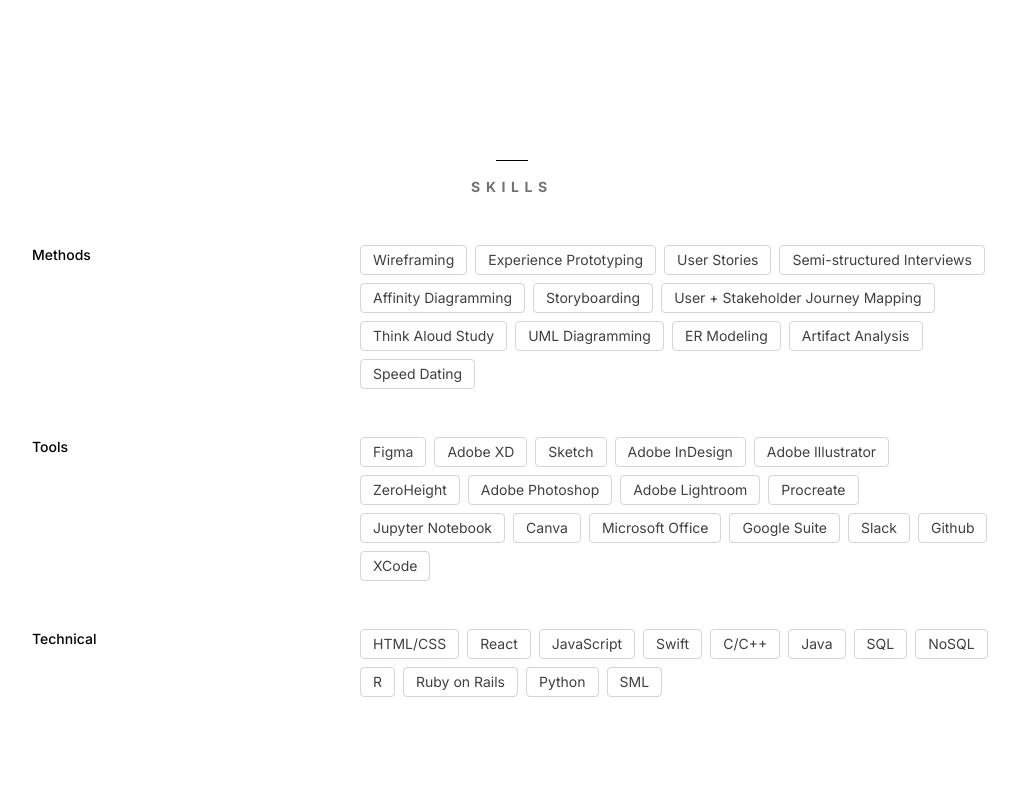
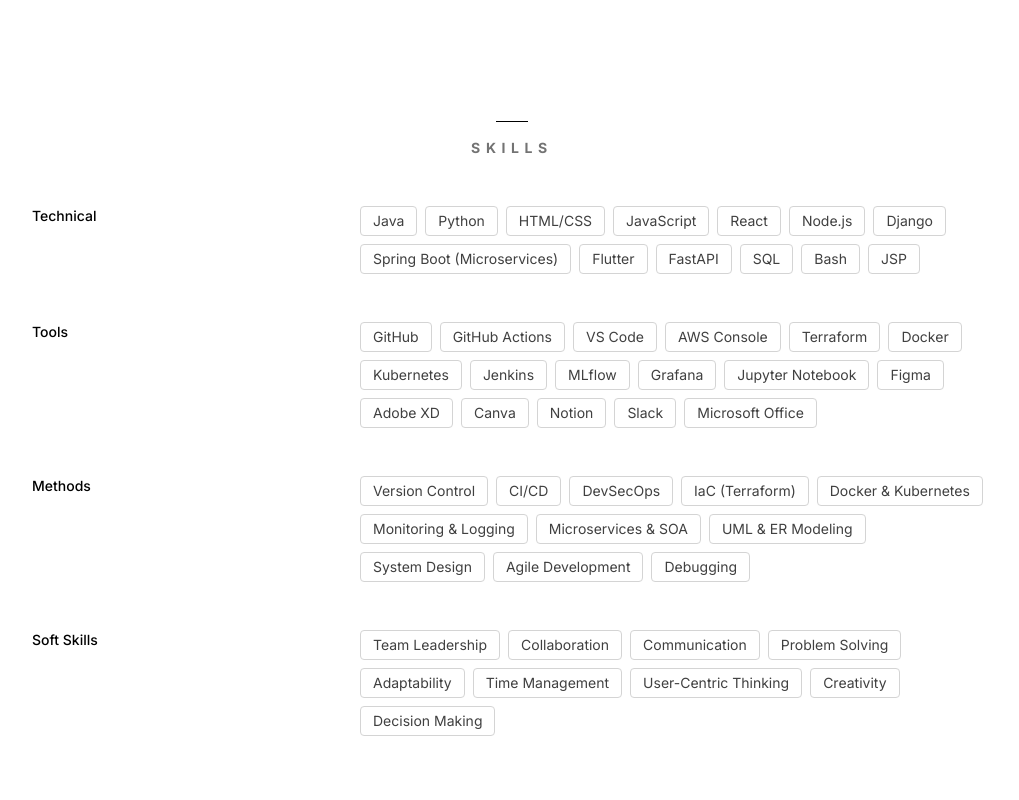
Before and after one commit to y-a-s-h-9/yashashvi, a React (Vite) app: page / in a window 1280 px wide. Shown: the part 1940-2740 px from the top of the page, without its empty margins (128-1147 px from the left). Built offline with nearby package versions, Linux system fonts and the light colour scheme.

Commit message:
Update site

```diff
--- a/index.html
+++ b/index.html
@@ -2,9 +2,9 @@
 <html lang="en">
   <head>
     <meta charset="UTF-8" />
-
     <meta name="viewport" content="width=device-width, initial-scale=1.0" />
-    <title>Yashashvi B </title>
+<title>Yashashvi B</title>
+<link rel="icon" type="image/png" href="/logo.png" />
     <meta name="description" content="Yashashvi B - Software Engineer specializing in distributed systems, scalable architecture, and innovative solutions. Building the future of technology." />
     <meta name="keywords" content="software engineer, system architect, distributed systems, scalable solutions, full-stack developer, tech innovation" />
     <meta name="author" content="Yashashvi B" />
--- a/src/components/ScrollablePortfolio.tsx
+++ b/src/components/ScrollablePortfolio.tsx
@@ -107,10 +107,6 @@
   "こんにちは、私は",        // Japanese — "Konnichiwa, watashi wa"
   "ನಮಸ್ಕಾರ, ನಾನು",     // Kannada — "Namaskāra, nānu"
    "안녕하세요, 저는",         // Korean — "Annyeonghaseyo, jeoneun"
-
-
-
-
 
 
 ];
@@ -230,6 +226,15 @@
       image: p3,
       link: "https://github.com/y-a-s-h-9/Email-sms_Phish_detector"
     },
+     {
+      title: 'ChatBot_with_Amazon_Lex',
+      year: '2024',
+      description: 'Built a smart voice/text chatbot using Amazon Lex and AWS Lambda.',
+      tech: 'AWS Lex • Lambda • Python • API Gateway',
+      impact: '99.9% uptime',
+      image: p6,
+      link: "https://github.com/y-a-s-h-9/ChatBot_with_Amazon_Lex"
+    },
     {
       title: 'Tic Tac Toe Game – Flutter Project',
       year: '2023',
@@ -247,17 +252,9 @@
       impact: '99.9% uptime',
       image: p5,
       link: "https://github.com/y-a-s-h-9/Django-FHS-Project"
-    },
+    }
 
-    {
-      title: 'ChatBot_with_Amazon_Lex',
-      year: '2024',
-      description: 'Built a smart voice/text chatbot using Amazon Lex and AWS Lambda.',
-      tech: 'AWS Lex • Lambda • Python • API Gateway',
-      impact: '99.9% uptime',
-      image: p6,
-      link: "https://github.com/y-a-s-h-9/ChatBot_with_Amazon_Lex"
-    }
+
 
   ];
 
@@ -719,27 +716,58 @@
     </div>
 
     {/* Skill Rows */}
-    {[{
-      title: 'Methods',
-      items: [
-        'Wireframing', 'Experience Prototyping', 'User Stories', 'Semi-structured Interviews',
-        'Affinity Diagramming', 'Storyboarding', 'User + Stakeholder Journey Mapping',
-        'Think Aloud Study', 'UML Diagramming', 'ER Modeling', 'Artifact Analysis', 'Speed Dating'
-      ]
-    }, {
-      title: 'Tools',
-      items: [
-        'Figma', 'Adobe XD', 'Sketch', 'Adobe InDesign', 'Adobe Illustrator', 'ZeroHeight',
-        'Adobe Photoshop', 'Adobe Lightroom', 'Procreate', 'Jupyter Notebook', 'Canva',
-        'Microsoft Office', 'Google Suite', 'Slack', 'Github', 'XCode'
-      ]
-    }, {
-      title: 'Technical',
-      items: [
-        'HTML/CSS', 'React', 'JavaScript', 'Swift', 'C/C++', 'Java',
-        'SQL', 'NoSQL', 'R', 'Ruby on Rails', 'Python', 'SML'
-      ]
-    }].map((section, index) => (
+    {[
+        {
+    "title": "Technical",
+    "items": [
+      "Java", "Python", "HTML/CSS", "JavaScript", "React", "Node.js",
+      "Django", "Spring Boot (Microservices)", "Flutter", "FastAPI",
+      "SQL",  "Bash", "JSP",
+    ]
+  },
+   {
+    "title": "Tools",
+    "items": [
+      "GitHub", "GitHub Actions", "VS Code", "AWS Console", "Terraform", "Docker",
+    "Kubernetes", "Jenkins",  "MLflow",
+     "Grafana", "Jupyter Notebook",
+    "Figma", "Adobe XD", "Canva", "Notion",
+    "Slack", "Microsoft Office"
+    ]
+  },
+  {
+    "title": "Methods",
+  "items": [
+        "Version Control",
+    "CI/CD",
+    "DevSecOps",
+    "IaC (Terraform)",
+    "Docker & Kubernetes",
+    "Monitoring & Logging",
+    "Microservices & SOA",
+    "UML & ER Modeling",
+    "System Design",
+    "Agile Development",
+    "Debugging"
+  ]
+  },
+  {
+  "title": "Soft Skills",
+  "items": [
+    "Team Leadership",
+    "Collaboration",
+    "Communication",
+    "Problem Solving",
+    "Adaptability",
+    "Time Management",
+    "User-Centric Thinking",
+    "Creativity",
+    "Decision Making"
+  ]
+}
+
+]
+.map((section, index) => (
       <div
         key={index}
         className={`grid grid-cols-1 md:grid-cols-3 gap-6 items-start transition-all duration-700 ${
```
Also changed, not shown: logo.png (added).
